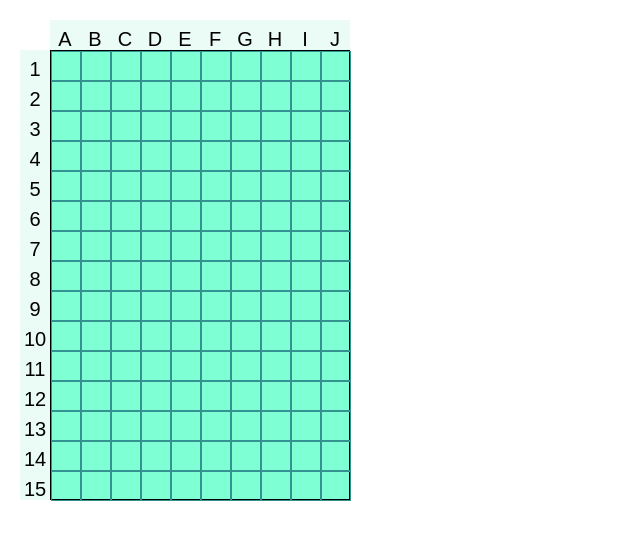
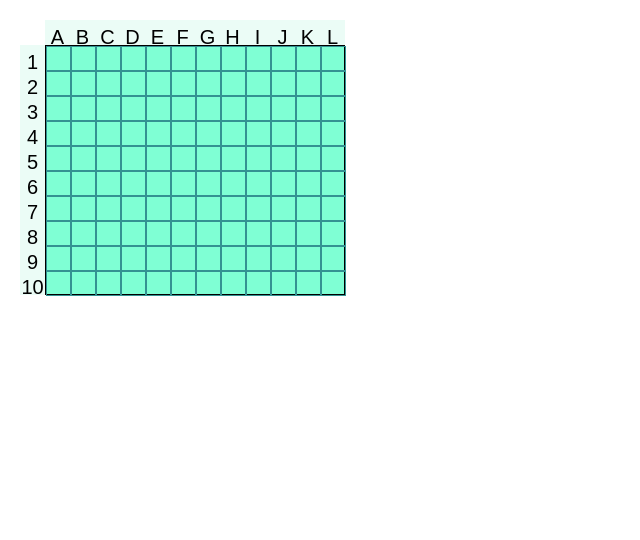
Before and after one commit to Retretik4/sea_battle, a plain HTML site: page public/index.html in a window 1280 px wide. Shown: the whole page, without its empty margins (0-640 px from the left). Drawn offline with Linux system fonts and the light colour scheme.

Commit message:
fixup! SEAB-1 [feat] Додано рендеринг поля battleField

```diff
--- a/js/BattleField.js
+++ b/js/BattleField.js
@@ -1,31 +1,60 @@
+import {Cell} from "./Cell.js";
+import {DivCreator} from "./DivCreator.js";
+import {Config} from "./Config.js";
+
 export class BattleField {
     _cells = [];
+    _config;
+    _divCreator;
 
-    constructor(cells) {
+    /**
+     * @param {*[]} cells
+     * @param {DivCreator} divCreator
+     * @param {Config} config
+     */
+    constructor(cells, divCreator, config) {
         this._cells = cells;
+        this._config = config;
+        this._divCreator = divCreator;
     }
 
     get cells() {
         return this._cells;
     }
-    // нарисовать блок-рамку для поля, где будут располагаться ячейки
-    // и по бокам цифры и буквы
 
-    render(lengthOnX, lengthOnY, cellSize) {
-        return `
-        <div class="my-battle-field" style="grid-template: repeat(${
-            lengthOnX + 1
-        }, ${cellSize}px) / repeat(${lengthOnY + 1}, ${cellSize}px)">
-        <div class="my-battle-field-abc" style="grid-template: repeat(1, ${cellSize}px) / repeat(${lengthOnY}, ${cellSize}px)"></div>
-        <div class="my-battle-field-num" style="grid-template: repeat(${lengthOnX}, ${cellSize}px) / repeat(1, ${cellSize}px)"></div>
-        <div class="my-battle-field-allcell" style="grid-template: repeat(${lengthOnX}, ${cellSize}px) / repeat(${lengthOnY}, ${cellSize}px)"></div>
-        </div>`;
+    get config() {
+        return this._config;
     }
 
-    // /**
-    //  * @param {Object} objectData
-    //  */
-    // run(objectData = {}){
-    //     this._callback(objectData);
-    // }
+    get divCreator() {
+        return this._divCreator;
+    }
+
+    /**
+     * @returns {HTMLElement}
+     */
+    render() {
+
+        let battleField = this.divCreator.createDivClassname("battle-field", 'grid-template: repeat(' + (this.config.lengthOnY + 1) + ', ' + this.config.cellSize + 'px) / repeat(' + (this.config.lengthOnX + 1) + ', ' + this.config.cellSize + 'px)');
+
+        let battleFieldAbc = this.divCreator.createDivClassname("battle-field-abc", 'grid-template: repeat(1, ' + this.config.cellSize + 'px) / repeat(' + this.config.lengthOnX + ', ' + this.config.cellSize + 'px)');
+        for (let i=0; i<this.config.lengthOnX; i++) {
+            battleFieldAbc.appendChild(this.divCreator.createDivClassname("battle-field-abc-cell"));
+        }
+
+        let battleFieldNum = this.divCreator.createDivClassname("battle-field-num", 'grid-template: repeat(' + this.config.lengthOnY + ', ' + this.config.cellSize + 'px) / repeat(1, ' + this.config.cellSize + 'px');
+        for (let i=0; i<this.config.lengthOnY; i++) {
+            battleFieldNum.appendChild(this.divCreator.createDivClassname("battle-field-num-cell"));
+        }
+
+        let battleFieldCells = this.divCreator.createDivClassname("battle-field-allcell", 'grid-template: repeat(' + this.config.lengthOnY + ', ' + this.config.cellSize + 'px) / repeat(' + this.config.lengthOnX + ', ' + this.config.cellSize + 'px)');
+        this.cells.forEach(/** @param {Cell} cell */(cell) => {
+            battleFieldCells.appendChild(cell.render());
+        });
+
+        battleField.appendChild(battleFieldAbc);
+        battleField.appendChild(battleFieldNum);
+        battleField.appendChild(battleFieldCells);
+        return battleField;
+    }
 }
--- a/js/BattleFieldFactory.js
+++ b/js/BattleFieldFactory.js
@@ -1,40 +1,46 @@
 import { BattleField } from './BattleField.js';
+import { Config } from './Config.js';
 import { Cell } from './Cell.js';
+import {DivCreator} from "./DivCreator.js";
 
 export class BattleFieldFactory {
-    _lengthOnX;
-    _lengthOnY;
+    _config;
+    _divCreator;
 
     /**
-     * @param {number} lengthOnX
-     * @param {number} lengthOnY
+     * @param {DivCreator} divCreator
+     * @param {Config} config
      */
-    constructor(lengthOnX, lengthOnY) {
-        this._lengthOnX = lengthOnX;
-        this._lengthOnY = lengthOnY;
+    constructor(config, divCreator) {
+        this._config = config;
+        this._divCreator = divCreator;
     }
 
-    build(lengthOnX, lengthOnY) {
-        let cells = [];
-        for (let i = 0; i < lengthOnX; i++) {
-            for (let j = 0; j < lengthOnY; j++) {
-                cells.push(new Cell(i, j));
-            }
-        }
-        return new BattleField(cells);
+    get config() {
+        return this._config;
     }
 
-    buildDiv(num, strDiv) {
-        let str = ``;
-        for (let i = 0; i < num; i++) {
-            str = str + strDiv;
-        }
-        return str;
+    get divCreator() {
+        return this._divCreator;
     }
 
-    buildClassInDiv(divRepeat) {
-        return `<div class="${divRepeat}"></div>`;
+    /**
+     * @params {selectors} idName
+     */
+    render(idName) {
+        let cells = [];
+        for(let i = 0; i < this.config.lengthOnX; i++) {
+            for(let j = 0; j < this.config.lengthOnY; j++){
+                cells.push(new Cell(i,j));
+            }
+        };
+        let renderBattleField = (new BattleField(cells, this.divCreator, this.config)).render();
+
+        let dd = document.createElement('div');
+        dd.setAttribute('id', idName);
+        dd.appendChild(renderBattleField);
+
+        let elementBattleField = document.querySelector('#main');
+        return elementBattleField.append(dd);
     }
-
-    render() {}
 }
--- a/js/Cell.js
+++ b/js/Cell.js
@@ -20,13 +20,10 @@ export class Cell {
     }
 
     render() {
-        return `<div class="my-battle-field-cell"></div>`;
+        let cell = document.createElement('div');
+        cell.classList.add("battle-field-cell");
+        cell.setAttribute('x', this.x);
+        cell.setAttribute('y', this.y);
+        return cell;
     }
-
-    // /**
-    //  * @param {Object} objectData
-    //  */
-    // run(objectData = {}){
-    //     this._callback(objectData);
-    // }
 }
--- a/js/Config.js
+++ b/js/Config.js
@@ -1,5 +1,5 @@
 export class Config {
-    lengthOnX = 15;
+    lengthOnX = 12;
     lengthOnY = 10;
-    cellSize = 30;
+    cellSize = 25;
 }
--- /dev/null
+++ b/js/DivCreator.js
@@ -0,0 +1,17 @@
+export class DivCreator {
+
+    constructor() {
+    }
+
+    /**
+     * @param {string} className
+     * @param {string, null} cssText
+     * @returns {HTMLElement}
+     */
+    createDivClassname(className, cssText = null) {
+        let divCreate = document.createElement('div');
+        divCreate.classList.add(className);
+        if (cssText !== null) {divCreate.style.cssText = cssText};
+        return divCreate;
+    }
+}
--- a/js/index.js
+++ b/js/index.js
@@ -1,48 +1,9 @@
-import { ShipFactory } from './ShipFactory.js';
-import { BattleFieldFactory } from './BattleFieldFactory.js';
-import { BattleField } from './BattleField.js';
-import { Config } from './Config.js';
-import { Cell } from './Cell.js';
-
-// Будет билдер, который будет строить поле(создавать ячейки и потом передавать их в конструктор при создании поля)
+import {BattleFieldFactory} from "./BattleFieldFactory.js";
+import {DivCreator} from "./DivCreator.js";
+import {Config} from "./Config.js";
 
 let config = new Config();
+let divCreator = new DivCreator();
 
-let shipFactory = new ShipFactory();
-
-let ship = shipFactory.build(4);
-
-console.log(ship);
-
-let battleFieldFactory = new BattleFieldFactory();
-
-let battleFieldBuild = battleFieldFactory.build(
-    config.lengthOnX,
-    config.lengthOnY
-);
-
-console.log(battleFieldBuild);
-
-let cell = new Cell();
-let battleField = new BattleField();
-
-let elementButtleField = document.querySelector('#my');
-elementButtleField.innerHTML = battleField.render(config.lengthOnX, config.lengthOnY, config.cellSize);
-
-let d1 = document.querySelector('div.my-battle-field-abc');
-d1.innerHTML = battleFieldFactory.buildDiv(
-    config.lengthOnY,
-    battleFieldFactory.buildClassInDiv('my-battle-field-abc-cell')
-);
-
-let d2 = document.querySelector('div.my-battle-field-num');
-d2.innerHTML = battleFieldFactory.buildDiv(
-    config.lengthOnX,
-    battleFieldFactory.buildClassInDiv('my-battle-field-num-cell')
-);
-
-let d3 = document.querySelector('div.my-battle-field-allcell');
-d3.innerHTML = battleFieldFactory.buildDiv(
-    config.lengthOnX * config.lengthOnY,
-    cell.render()
-);
+(new BattleFieldFactory(config, divCreator)).render('my');
+(new BattleFieldFactory(config, divCreator)).render('enemy');
--- a/public/index.html
+++ b/public/index.html
@@ -7,7 +7,6 @@
     </head>
     <body>
         <div id="main"></div>
-        <div id="my"></div>
 
         <script type="module" src="../js/index.js"></script>
     </body>
--- a/public/styles.css
+++ b/public/styles.css
@@ -4,7 +4,7 @@
 
 /* my-battle-field */
 
-.my-battle-field {
+.battle-field {
     position: absolute;
     top: 20px;
     left: 20px;
@@ -13,21 +13,21 @@
     grid-template: repeat(11, 35px) / repeat(11, 35px);
 }
 
-.my-battle-field > div:nth-child(1) {
+.battle-field > div:nth-child(1) {
     display: grid;
     grid-column: 2 / -1;
     grid-row: 1 / 2;
     background-color: rgb(235, 252, 246);
 }
 
-.my-battle-field > div:nth-child(2) {
+.battle-field > div:nth-child(2) {
     display: grid;
     grid-column: 1 / 2;
     grid-row: 2 / -1;
     background-color: rgb(235, 252, 246);
 }
 
-.my-battle-field > div:nth-child(3) {
+.battle-field > div:nth-child(3) {
     display: grid;
     grid-column: 2 / -1;
     grid-row: 2 / -1;
@@ -37,46 +37,46 @@
 
 /* abc */
 
-.my-battle-field-abc {
+.battle-field-abc {
     grid-template: repeat(1, 35px) / repeat(10, 35px);
     counter-reset: abc;
 }
 
-.my-battle-field-abc-cell {
+.battle-field-abc-cell {
     counter-increment: abc;
     font-size: 20px;
     text-align: center;
     padding-top: 25%;
 }
 
-.my-battle-field-abc-cell::before {
+.battle-field-abc-cell::before {
     content: counter(abc, upper-alpha);
 }
 
 /* num */
 
-.my-battle-field-num {
+.battle-field-num {
     grid-template: repeat(10, 35px) / repeat(1, 35px);
     counter-increment: number 0;
 }
 
-.my-battle-field-num-cell {
+.battle-field-num-cell {
     counter-increment: number;
     font-size: 20px;
     text-align: center;
     padding-top: 25%;
 }
 
-.my-battle-field-num-cell::before {
+.battle-field-num-cell::before {
     content: counter(number);
 }
 
 /* cell */
 
-.my-battle-field-allcell {
+.battle-field-allcell {
     grid-template: repeat(10, 35px) / repeat(10, 35px);
 }
 
-.my-battle-field-cell {
+.battle-field-cell {
     border: 1px solid rgb(52, 146, 146);
 }
```
